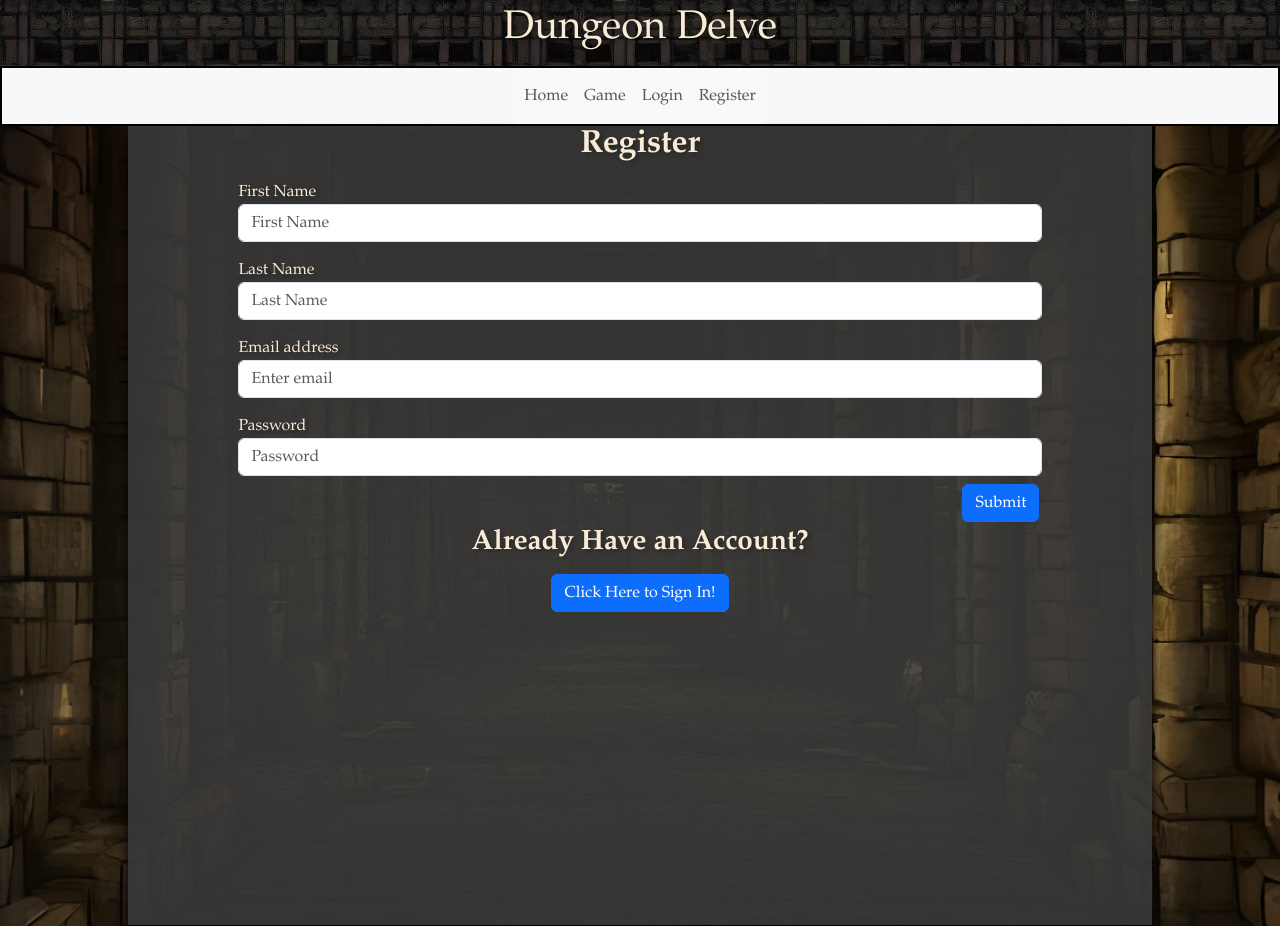
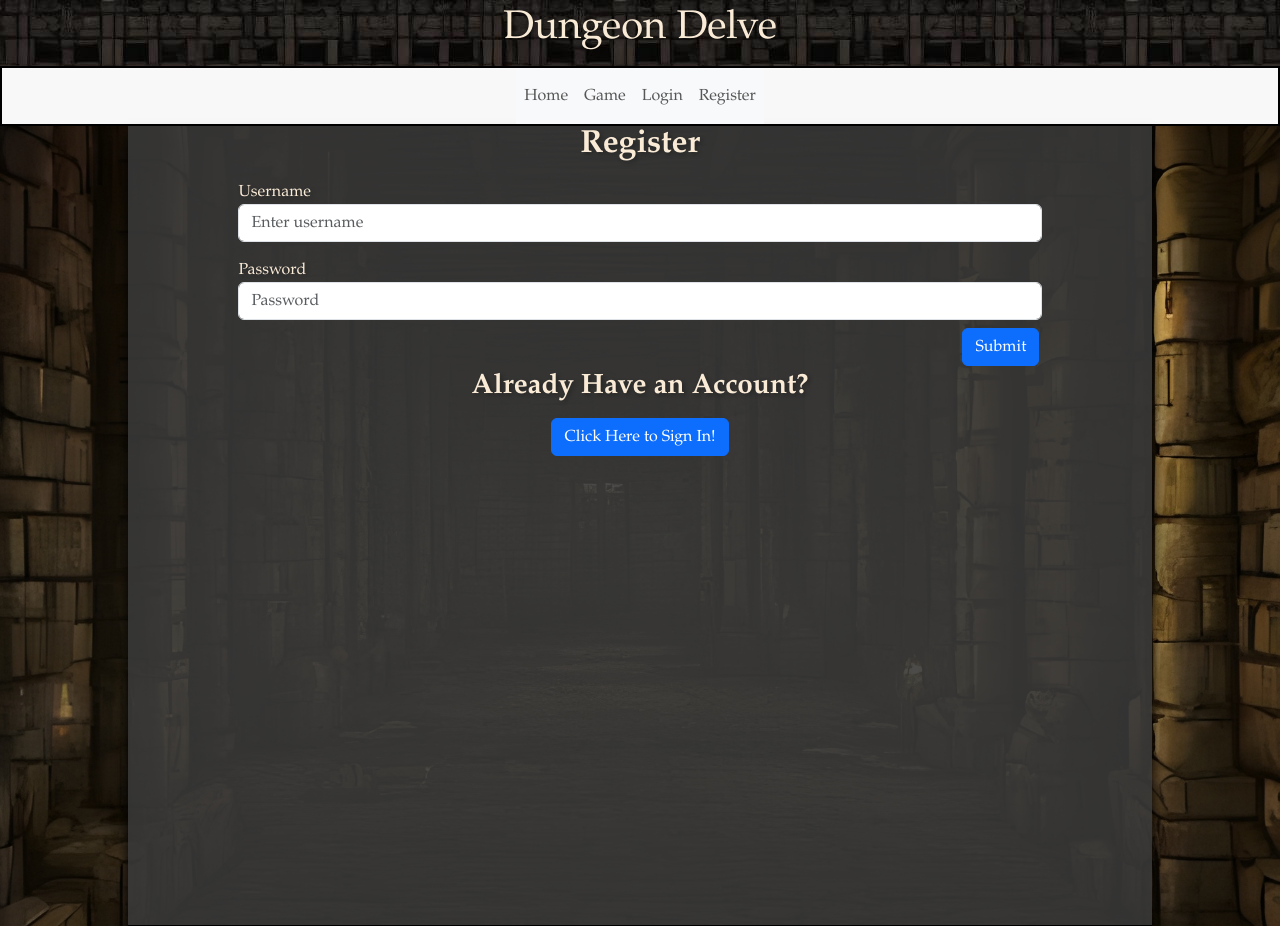
Before and after one commit to ScottCPetty/capstone_frontend, a React (Vite) app in the folder React/: page /registration in a window 1280 px wide. Built offline with nearby package versions, Linux system fonts and the light colour scheme.

Commit message:
api and store done

```diff
--- /dev/null
+++ b/React/src/api/api.js
@@ -0,0 +1,17 @@
+import { createApi, fetchBaseQuery } from "@reduxjs/toolkit/query/react";
+
+export const api = createApi({
+  reducerPath: "api",
+  baseQuery: fetchBaseQuery({
+    baseUrl: "http://localhost:3000",
+    prepareHeaders: (headers) => {
+      const sessionToken = window.sessionStorage.getItem("Token");
+      if (sessionToken) {
+        headers.set("authorization", `Bearer ${sessionToken}`);
+      }
+      return headers;
+    },
+  }),
+  tagTypes: ["User"],
+  endpoints: () => ({}),
+});
--- /dev/null
+++ b/React/src/api/store.js
@@ -0,0 +1,16 @@
+import { configureStore } from "@reduxjs/toolkit";
+import { api } from "./api";
+import loginReducer from "../components/Login/LoginSlice";
+import registerReducer from "../components/Register/RegisterSlice";
+
+const store = configureStore({
+  reducer: {
+    [api.reducerPath]: api.reducer,
+    login: loginReducer,
+    register: registerReducer,
+  },
+  middleware: (getDefaultMiddleware) =>
+    getDefaultMiddleware().concat(api.middleware),
+});
+
+export default store;
--- a/React/src/components/Login/Login.jsx
+++ b/React/src/components/Login/Login.jsx
@@ -1,13 +1,13 @@
 import { useState } from "react";
 import { useNavigate } from "react-router-dom";
-// import { useLoginMutation } from "./LoginSlice";
+import { useLoginMutation } from "./LoginSlice";
 
 export default function Login({ setLoggedIn }) {
-  // const [loginUser] = useLoginMutation();
+  const [loginUser] = useLoginMutation();
 
   const navigate = useNavigate();
   const [form, setForm] = useState({
-    email: "",
+    username: "",
     password: "",
   });
 
@@ -27,7 +27,7 @@ export default function Login({ setLoggedIn }) {
       console.log("Success response:", success);
       if (success) {
         setLoggedIn(true);
-        sessionStorage.setItem("CurrentUser", form.email);
+        sessionStorage.setItem("CurrentUser", form.username);
         navigate("/");
       }
     } catch (error) {
@@ -45,14 +45,13 @@ export default function Login({ setLoggedIn }) {
         <h2 className="form-header">Login</h2>
         <form onSubmit={submit}>
           <div className="form-group">
-            <label>Email address</label>
+            <label>Username</label>
             <input
-              type="email"
+              type="text"
               className="form-control"
-              aria-describedby="emailHelp"
-              placeholder="Enter email"
-              name="email"
-              value={form.email}
+              placeholder="Enter username"
+              name="username"
+              value={form.username}
               onChange={updateForm}
             />
           </div>
--- a/React/src/components/Login/LoginSlice.js
+++ b/React/src/components/Login/LoginSlice.js
@@ -1,7 +1,7 @@
 import { createSlice } from "@reduxjs/toolkit";
-import { userApi } from "../../api/userApi";
+import { api } from "../../api/api";
 
-const loginApi = userApi.injectEndpoints({
+const loginApi = api.injectEndpoints({
   endpoints: (builder) => ({
     login: builder.mutation({
       query: (credentials) => ({
@@ -27,7 +27,7 @@ const loginSlice = createSlice({
   },
   reducers: {},
   extraReducers: (builder) => {
-    builder.addMatcher(userApi.endpoints.login.matchFulfilled, storeToken);
+    builder.addMatcher(api.endpoints.login.matchFulfilled, storeToken);
   },
 });
 
--- a/React/src/components/Register/Register.jsx
+++ b/React/src/components/Register/Register.jsx
@@ -1,9 +1,9 @@
 import { useState } from "react";
 import { useNavigate } from "react-router-dom";
-// import { useRegisterMutation } from "./RegistrationSlice";
+import { useRegisterMutation } from "./RegisterSlice";
 
 export default function Register({ setLoggedIn }) {
-  // const [registerUser] = useRegisterMutation();
+  const [registerUser] = useRegisterMutation();
 
   const navigate = useNavigate();
   const [form, setForm] = useState({
@@ -45,37 +45,14 @@ export default function Register({ setLoggedIn }) {
       <div className="section">
         <h2 className="form-header">Register</h2>
         <form onSubmit={submit}>
-          <div className="form-group">
-            <label>First Name</label>
+        <div className="form-group">
+            <label>Username</label>
             <input
               type="text"
               className="form-control"
-              placeholder="First Name"
-              name="firstName"
-              value={form.firstName}
-              onChange={updateForm}
-            />
-          </div>
-          <div className="form-group">
-            <label>Last Name</label>
-            <input
-              type="text"
-              className="form-control"
-              placeholder="Last Name"
-              name="lastName"
-              value={form.lastName}
-              onChange={updateForm}
-            />
-          </div>
-          <div className="form-group">
-            <label>Email address</label>
-            <input
-              type="email"
-              className="form-control"
-              aria-describedby="emailHelp"
-              placeholder="Enter email"
-              name="email"
-              value={form.email}
+              placeholder="Enter username"
+              name="username"
+              value={form.username}
               onChange={updateForm}
             />
           </div>
--- a/React/src/components/Register/RegisterSlice.js
+++ b/React/src/components/Register/RegisterSlice.js
@@ -1,7 +1,7 @@
 import { createSlice } from "@reduxjs/toolkit";
-import { userApi } from "../../api/userApi";
+import { api } from "../../api/api";
 
-const registerApi = userApi.injectEndpoints({
+const registerApi = api.injectEndpoints({
   endpoints: (builder) => ({
     register: builder.mutation({
       query: (credentials) => ({
@@ -16,7 +16,7 @@ const registerApi = userApi.injectEndpoints({
 });
 
 const storeToken = (state, { payload }) => {
-  window.sessionStorage.setItem("Token", payload.token);
+  window.sessionStorage.setItem("Token", payload);
 };
 
 const registerSlice = createSlice({
@@ -27,7 +27,7 @@ const registerSlice = createSlice({
   },
   reducers: {},
   extraReducers: (builder) => {
-    builder.addMatcher(userApi.endpoints.register.matchFulfilled, storeToken);
+    builder.addMatcher(api.endpoints.register.matchFulfilled, storeToken);
   },
 });
 
--- a/React/src/main.jsx
+++ b/React/src/main.jsx
@@ -1,15 +1,15 @@
 import React from "react";
 import ReactDOM from "react-dom/client";
-// import { Provider } from "react-redux";
-// import store from "./app/store.js";
+import { Provider } from "react-redux";
+import store from "./api/store.js";
 import App from "./App.jsx";
 import "bootstrap/dist/css/bootstrap.css";
 import "./index.css";
 
 ReactDOM.createRoot(document.getElementById("root")).render(
   <React.StrictMode>
-    {/* <Provider store={store}> */}
-    <App />
-    {/* </Provider> */}
+    <Provider store={store}>
+      <App />
+    </Provider>
   </React.StrictMode>
 );
```
